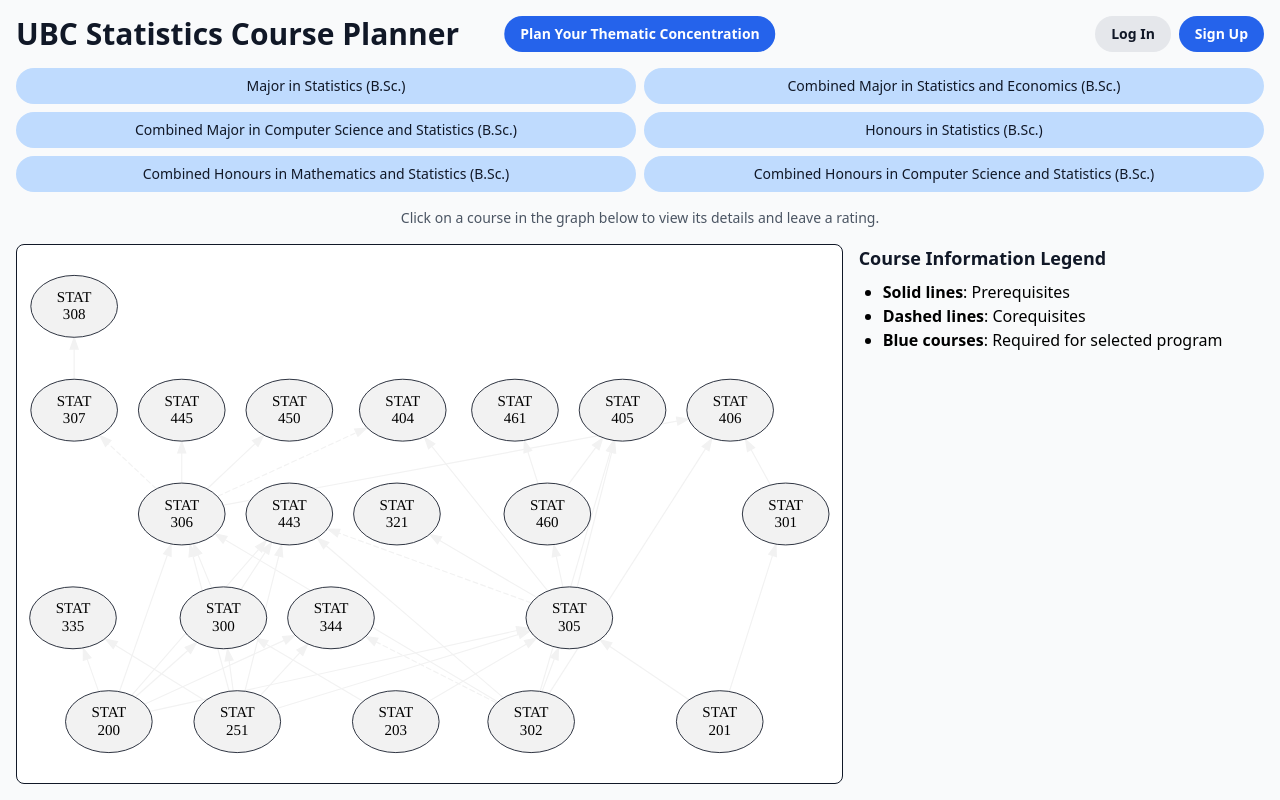
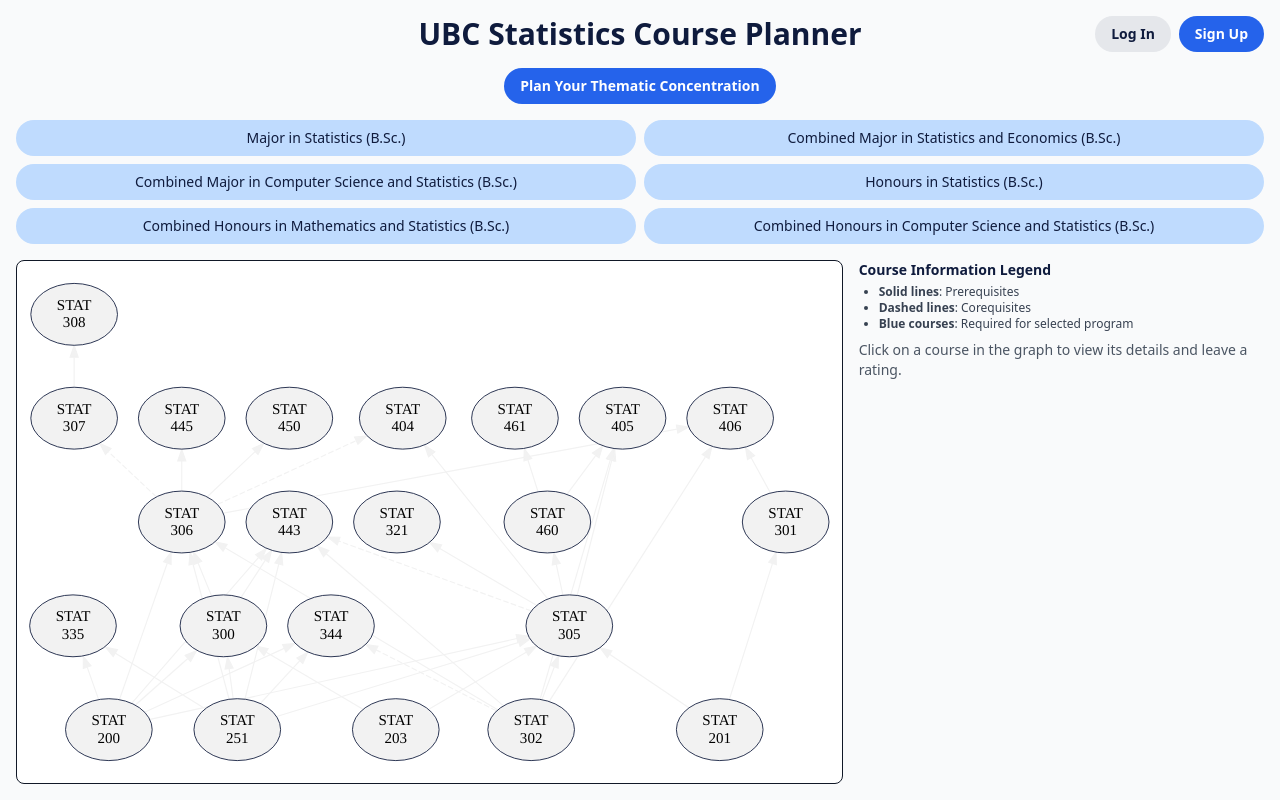
Before and after one commit to qtzan/ubc-stats-planner, a Flask app: page / in a window 1280 px wide. Run offline with Flask 3, Linux system fonts and the light colour scheme; data that the repository does not hold is empty; some libraries are stand-ins or nearby versions.

Commit message:
mobile compatability

```diff
--- a/static/main.js
+++ b/static/main.js
@@ -3,7 +3,7 @@ function resetGraph() {
     const allProgramButtons = document.querySelectorAll('.program-button');
     allProgramButtons.forEach(btn => {
         btn.classList.remove('bg-blue-800', 'text-white');
-        btn.classList.add('hover:bg-blue-300', 'bg-blue-200', 'text-gray-900');
+        btn.classList.add('hover:bg-blue-300', 'bg-blue-200', 'text-[#0f1b3d]');
     });
 
     const allCourseDetails = document.querySelectorAll('.course-details');
@@ -56,12 +56,35 @@ function highlightPrerequisites(node, colour) {
 
 }
 
+// Tracks which course's details are currently open, so clicking it again deselects it
+let activeCourseCode = null;
+
+// The "click on a course" hint is only useful before a course is selected —
+// hide it while a course's details are open
+function hideCourseHint() {
+    document.getElementById('course-hint')?.classList.add('hidden');
+}
+
+function showCourseHint() {
+    document.getElementById('course-hint')?.classList.remove('hidden');
+}
+
 function setActiveNode(node) {
-    resetGraph();
-
     // Get the course code from the node's title element
     const titleElement = node.querySelector('title');
     const courseCode = titleElement.textContent.replace(/\s+/g, '');
+
+    resetGraph();
+
+    // Clicking the currently active course again deselects it
+    if (activeCourseCode === courseCode) {
+        activeCourseCode = null;
+        showCourseHint();
+        return;
+    }
+
+    activeCourseCode = courseCode;
+    hideCourseHint();
 
     // Show the clicked course's details
     const courseDetail = document.getElementById(courseCode);
@@ -74,9 +97,11 @@ function setActiveNode(node) {
 document.querySelectorAll(".program-button").forEach(btn => {
     btn.addEventListener("click", () => {
         resetGraph();
+        activeCourseCode = null;
+        showCourseHint();
 
         // Highlight the active program button
-        btn.classList.remove('hover:bg-blue-300', 'bg-blue-200', 'text-gray-900');
+        btn.classList.remove('hover:bg-blue-300', 'bg-blue-200', 'text-[#0f1b3d]');
         btn.classList.add('bg-blue-800', 'text-white');
 
         const programName = btn.dataset.program;
@@ -111,7 +136,7 @@ document.addEventListener('DOMContentLoaded', function() {
         node.style.cursor = 'pointer';
 
         const ellipse = node.querySelector('ellipse');
-        ellipse.setAttribute('stroke', '#111827');
+        ellipse.setAttribute('stroke', '#0f1b3d');
         ellipse.setAttribute('stroke-width', '0.75');
 
         const textElements = node.querySelectorAll('text');
@@ -120,6 +145,29 @@ document.addEventListener('DOMContentLoaded', function() {
         })
     });
 
+});
+
+// Mobile course list (shown instead of the graph on small screens) — tapping a
+// course just shows its details, since there's no graph to highlight
+document.querySelectorAll('.course-list-item').forEach(btn => {
+    btn.addEventListener('click', () => {
+        const code = btn.dataset.course;
+
+        document.querySelectorAll('.course-details').forEach(detail => {
+            detail.style.display = 'none';
+        });
+
+        // Tapping the currently active course again deselects it
+        if (activeCourseCode === code) {
+            activeCourseCode = null;
+            showCourseHint();
+            return;
+        }
+
+        activeCourseCode = code;
+        hideCourseHint();
+        document.getElementById(code).style.display = 'block';
+    });
 });
 
 // ---------------------------------------------------------------------------
@@ -134,11 +182,11 @@ function updateCourseReviews(code, reviews) {
             ? `<div class="grid grid-cols-2 gap-2">
                 <div class="rounded-lg bg-blue-50 border border-blue-200 p-2 text-center">
                     <p class="text-xs font-semibold text-gray-600 uppercase tracking-wide">Difficulty</p>
-                    <p class="text-2xl font-bold text-gray-900">${reviews.avg_difficulty}<span class="text-sm font-normal text-gray-500">/5</span></p>
+                    <p class="text-2xl font-bold text-[#0f1b3d]">${reviews.avg_difficulty}<span class="text-sm font-normal text-gray-500">/5</span></p>
                 </div>
                 <div class="rounded-lg bg-blue-50 border border-blue-200 p-2 text-center">
                     <p class="text-xs font-semibold text-gray-600 uppercase tracking-wide">Enjoyment</p>
-                    <p class="text-2xl font-bold text-gray-900">${reviews.avg_enjoyment}<span class="text-sm font-normal text-gray-500">/5</span></p>
+                    <p class="text-2xl font-bold text-[#0f1b3d]">${reviews.avg_enjoyment}<span class="text-sm font-normal text-gray-500">/5</span></p>
                 </div>
                </div>
                <p class="text-xs text-gray-500 mt-1 text-center">Based on ${reviews.rating_count} rating${reviews.rating_count !== 1 ? 's' : ''}</p>`
@@ -150,7 +198,7 @@ function updateCourseReviews(code, reviews) {
         commentList.innerHTML = '';
         reviews.comments.forEach(comment => {
             const li = document.createElement('li');
-            li.className = 'text-sm text-gray-900';
+            li.className = 'text-sm text-[#0f1b3d]';
 
             const strong = document.createElement('strong');
             strong.textContent = `${comment.name}: `;
--- a/static/thematic.js
+++ b/static/thematic.js
@@ -17,7 +17,7 @@ function showTab(name) {
         tabButtons[key].classList.toggle('bg-blue-600', key === name);
         tabButtons[key].classList.toggle('text-white', key === name);
         tabButtons[key].classList.toggle('bg-gray-200', key !== name);
-        tabButtons[key].classList.toggle('text-gray-900', key !== name);
+        tabButtons[key].classList.toggle('text-[#0f1b3d]', key !== name);
     });
 }
 
--- a/templates/_auth_modal.html
+++ b/templates/_auth_modal.html
@@ -1,7 +1,7 @@
 <!-- Login / Sign up modal -->
 <div id="auth-modal" class="hidden fixed inset-0 bg-black/50 flex items-center justify-center z-50 p-4">
 	<div class="bg-white rounded-lg p-6 w-full max-w-sm relative">
-		<button id="auth-modal-close" class="absolute top-2 right-3 text-gray-500 hover:text-gray-900 text-xl leading-none cursor-pointer">&times;</button>
+		<button id="auth-modal-close" class="absolute top-2 right-3 text-gray-500 hover:text-[#0f1b3d] text-xl leading-none cursor-pointer">&times;</button>
 
 		<p id="auth-modal-prompt" class="hidden text-sm text-gray-700 mb-3">
 			Please log in or sign up to continue.
@@ -9,7 +9,7 @@
 		<p id="auth-error" class="hidden text-sm text-red-600 mb-3"></p>
 
 		<form id="login-form" class="flex flex-col gap-y-2">
-			<h2 class="text-lg font-bold text-gray-900 mb-1">Log In</h2>
+			<h2 class="text-lg font-bold text-[#0f1b3d] mb-1">Log In</h2>
 			<input type="email" name="email" placeholder="Email" required class="border border-gray-300 rounded p-2 text-sm">
 			<input type="password" name="password" placeholder="Password" required class="border border-gray-300 rounded p-2 text-sm">
 			<button type="submit" class="rounded-full py-2 px-4 text-sm font-semibold bg-blue-600 hover:bg-blue-700 text-white cursor-pointer">Log In</button>
@@ -20,11 +20,11 @@
 		</form>
 
 		<form id="signup-form" class="hidden flex flex-col gap-y-2">
-			<h2 class="text-lg font-bold text-gray-900 mb-1">Sign Up</h2>
+			<h2 class="text-lg font-bold text-[#0f1b3d] mb-1">Sign Up</h2>
 			<input type="text" name="name" placeholder="Full name" required class="border border-gray-300 rounded p-2 text-sm">
 			<input type="email" name="email" placeholder="Email" required class="border border-gray-300 rounded p-2 text-sm">
 			<input type="password" name="password" placeholder="Password" required class="border border-gray-300 rounded p-2 text-sm">
-			<select name="year_level" required class="border border-gray-300 rounded p-2 text-sm text-gray-900">
+			<select name="year_level" required class="border border-gray-300 rounded p-2 text-sm text-[#0f1b3d]">
 				<option value="" disabled selected>Year level</option>
 				<option>1st Year</option>
 				<option>2nd Year</option>
--- a/templates/_auth_widget.html
+++ b/templates/_auth_widget.html
@@ -1,15 +1,15 @@
 {% if current_user %}
-	<span class="text-sm text-gray-900 whitespace-nowrap">Hi, {{ current_user.name }}</span>
+	<span class="text-sm text-[#0f1b3d] whitespace-nowrap">Hi, {{ current_user.name }}</span>
 	<button
 		id="logout-btn"
-		class="rounded-full py-2 px-4 text-sm font-semibold cursor-pointer bg-gray-200 hover:bg-gray-300 text-gray-900 whitespace-nowrap"
+		class="rounded-full py-2 px-4 text-sm font-semibold cursor-pointer bg-gray-200 hover:bg-gray-300 text-[#0f1b3d] whitespace-nowrap"
 	>
 		Log Out
 	</button>
 {% else %}
 	<button
 		id="show-login-btn"
-		class="rounded-full py-2 px-4 text-sm font-semibold cursor-pointer bg-gray-200 hover:bg-gray-300 text-gray-900 whitespace-nowrap"
+		class="rounded-full py-2 px-4 text-sm font-semibold cursor-pointer bg-gray-200 hover:bg-gray-300 text-[#0f1b3d] whitespace-nowrap"
 	>
 		Log In
 	</button>
--- a/templates/concentration_field.html
+++ b/templates/concentration_field.html
@@ -14,7 +14,7 @@
 
 	<div class="relative flex items-center justify-center">
 		<a href="/thematic-concentration" class="absolute left-0 text-blue-700 underline">&larr; Back to Thematic Concentration</a>
-		<h1 class="text-gray-900 text-3xl font-bold text-center">{{ field }}</h1>
+		<h1 class="text-[#0f1b3d] text-3xl font-bold text-center">{{ field }}</h1>
 	</div>
 
 </body>
--- a/templates/index.html
+++ b/templates/index.html
@@ -17,16 +17,19 @@
 
 <body class="p-4 bg-gray-50 w-full min-h-screen md:max-h-screen flex flex-col gap-y-4" data-logged-in="{{ 'true' if current_user else 'false' }}">
 
-	<!-- Title and Subtitle -->
-	<div class="relative flex items-center justify-between gap-2 flex-wrap">
-		<h1 class="text-gray-900 text-3xl font-bold mb">UBC Statistics Course Planner</h1>
-		<a
-			href="/thematic-concentration"
-			class="sm:absolute sm:left-1/2 sm:-translate-x-1/2 rounded-full py-2 px-4 text-sm font-semibold cursor-pointer bg-blue-600 hover:bg-blue-700 text-white whitespace-nowrap"
-		>
-			Plan Your Thematic Concentration
-		</a>
-		<div class="flex items-center gap-2">
+	<!-- Header -->
+	<div class="grid grid-cols-1 sm:grid-cols-[1fr_auto_1fr] items-start gap-2">
+		<div class="hidden sm:block"></div>
+		<div class="flex flex-col items-center gap-4">
+			<h1 class="text-[#0f1b3d] text-3xl font-bold text-center whitespace-nowrap">UBC Statistics Course Planner</h1>
+			<a
+				href="/thematic-concentration"
+				class="rounded-full py-2 px-4 text-sm font-semibold cursor-pointer bg-blue-600 hover:bg-blue-700 text-white whitespace-nowrap"
+			>
+				Plan Your Thematic Concentration
+			</a>
+		</div>
+		<div class="flex items-center justify-center sm:justify-end gap-2">
 			{% include "_auth_widget.html" %}
 		</div>
 	</div>
@@ -41,7 +44,7 @@
 	>
 		{% for program in programs %}
 			<div
-				class="program-button rounded-full py-2 px-4 h-full flex items-center justify-center text-center text-sm cursor-pointer bg-blue-200 hover:bg-blue-300 text-gray-900"
+				class="program-button rounded-full py-2 px-4 h-full flex items-center justify-center text-center text-sm cursor-pointer bg-blue-200 hover:bg-blue-300 text-[#0f1b3d]"
 				data-program="{{ program.program }}"
 			>
 				{{program.program}}
@@ -49,34 +52,53 @@
 		{% endfor %}
 	</div>
 
-	<p class="text-sm text-gray-600 text-center">
-		Click on a course in the graph below to view its details and leave a rating.
-	</p>
-
 	<!-- Course Map and Information Section -->
 	<div class="md:grid md:grid-cols-3 gap-x-4 flex-1 min-w-0 min-h-0">
 
-		<!-- Course Map SVG generated in app.py -->
-		<div class="rounded-lg border border-gray-900 col-span-2 flex-row bg-white overflow-hidden h-full p-2">
+		<!-- Course Map SVG generated in app.py (hidden on mobile — a graph this dense doesn't fit a phone screen) -->
+		<div class="hidden md:block rounded-lg border border-gray-900 col-span-2 flex-row bg-white overflow-hidden h-full p-2">
 			{{ courseMap | safe }}
+		</div>
+
+		<!-- Mobile-only course list, shown instead of the graph on small screens -->
+		<div class="md:hidden rounded-lg border border-gray-900 bg-white p-2 max-h-64 overflow-auto">
+			<ul class="divide-y divide-gray-200">
+				{% for course in courseData %}
+				<li>
+					<button
+						type="button"
+						class="course-list-item w-full text-left py-2 text-sm text-[#0f1b3d] cursor-pointer"
+						data-course="{{ course.code }}"
+					>
+						<strong>{{ course.code }}</strong>: {{ course.title }}
+					</button>
+				</li>
+				{% endfor %}
+			</ul>
 		</div>
 
 		<div class="col-span-1 overflow-auto">
 
 			<!-- Course Information Legend (hidden on mobile)-->
 			<div class="hidden md:block">
-				<h2 class="text-lg font-bold mb text-gray-900">Course Information Legend</h2>
-				<ul class="list-disc pl-6 my-2">
+				<h2 class="text-sm font-bold text-[#0f1b3d]">Course Information Legend</h2>
+				<ul class="list-disc pl-5 my-1 text-xs text-gray-700">
 					<li><strong>Solid lines</strong>: Prerequisites</li>
 					<li><strong>Dashed lines</strong>: Corequisites</li>
 					<li><strong>Blue courses</strong>: Required for selected program</li>
 				</ul>
 			</div>
 
+			<!-- Hint text — hidden once a course's details are open -->
+			<p id="course-hint" class="text-sm text-gray-600 mt-2">
+				<span class="hidden md:inline">Click on a course in the graph to view its details and leave a rating.</span>
+				<span class="md:hidden">Tap a course above to view its details and leave a rating.</span>
+			</p>
+
 			<!-- List of Course Descriptions -->
 			{% for course in courseData %}
 			<div class="course-details mt-4 hidden" id="{{ course.code }}">
-				<h2 class="text-lg font-bold text-gray-900">{{ course.code }}: {{ course.title }}</h2>
+				<h2 class="text-lg font-bold text-[#0f1b3d]">{{ course.code }}: {{ course.title }}</h2>
 				<p>{{ course.description }}</p>
 				<ul class="list-disc pl-6 my-2">
 					<li><strong>Credits:</strong> {{ course.credits }}</li>
@@ -93,18 +115,18 @@
 
 				<!-- Rating summary -->
 				<div class="mt-4 pt-4 border-t border-gray-300">
-					<h3 class="font-bold text-gray-900">Ratings</h3>
+					<h3 class="font-bold text-[#0f1b3d]">Ratings</h3>
 
 					<div class="rating-summary mt-2" data-course="{{ course.code }}">
 						{% if course.rating_count %}
 						<div class="grid grid-cols-2 gap-2">
 							<div class="rounded-lg bg-blue-50 border border-blue-200 p-2 text-center">
 								<p class="text-xs font-semibold text-gray-600 uppercase tracking-wide">Difficulty</p>
-								<p class="text-2xl font-bold text-gray-900">{{ course.avg_difficulty }}<span class="text-sm font-normal text-gray-500">/5</span></p>
+								<p class="text-2xl font-bold text-[#0f1b3d]">{{ course.avg_difficulty }}<span class="text-sm font-normal text-gray-500">/5</span></p>
 							</div>
 							<div class="rounded-lg bg-blue-50 border border-blue-200 p-2 text-center">
 								<p class="text-xs font-semibold text-gray-600 uppercase tracking-wide">Enjoyment</p>
-								<p class="text-2xl font-bold text-gray-900">{{ course.avg_enjoyment }}<span class="text-sm font-normal text-gray-500">/5</span></p>
+								<p class="text-2xl font-bold text-[#0f1b3d]">{{ course.avg_enjoyment }}<span class="text-sm font-normal text-gray-500">/5</span></p>
 							</div>
 						</div>
 						<p class="text-xs text-gray-500 mt-1 text-center">Based on {{ course.rating_count }} rating{{ 's' if course.rating_count != 1 else '' }}</p>
@@ -116,7 +138,7 @@
 
 				<!-- Rating -->
 				<div class="mt-4 pt-4 border-t border-gray-300">
-					<h3 class="font-bold text-gray-900">Rate this Course</h3>
+					<h3 class="font-bold text-[#0f1b3d]">Rate this Course</h3>
 
 					<p class="text-sm text-gray-700 mt-2">Difficulty</p>
 					<div class="star-rating flex gap-1" data-course="{{ course.code }}" data-type="difficulty" data-value="{{ course.user_rating.difficulty if course.user_rating else 0 }}">
@@ -142,11 +164,11 @@
 
 				<!-- Comments -->
 				<div class="mt-4 pt-4 border-t border-gray-300">
-					<h3 class="font-bold text-gray-900">Comments</h3>
+					<h3 class="font-bold text-[#0f1b3d]">Comments</h3>
 
 					<ul class="comment-list mt-2 flex flex-col gap-y-2" data-course="{{ course.code }}">
 						{% for comment in course.comments %}
-						<li class="text-sm text-gray-900">
+						<li class="text-sm text-[#0f1b3d]">
 							<strong>{{ comment.name }}:</strong>
 							{% if comment.difficulty and comment.enjoyment %}
 							<span class="text-xs text-gray-500">(Difficulty: {{ comment.difficulty }}/5, Enjoyment: {{ comment.enjoyment }}/5)</span>
@@ -171,7 +193,7 @@
 						</button>
 						<button
 							type="button"
-							class="anon-toggle-btn rounded-full py-1 px-3 text-xs font-semibold bg-gray-200 hover:bg-gray-300 text-gray-900 cursor-pointer"
+							class="anon-toggle-btn rounded-full py-1 px-3 text-xs font-semibold bg-gray-200 hover:bg-gray-300 text-[#0f1b3d] cursor-pointer"
 							data-course="{{ course.code }}"
 							data-anonymous="false"
 							data-name="{{ current_user.name if current_user else '' }}"
```
Also changed, not shown: static/concentration.js (+14 -3 lines), templates/concentration_graph.html (+29 -10 lines), templates/thematic_concentration.html (+12 -11 lines).
